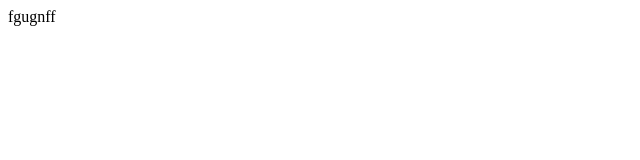
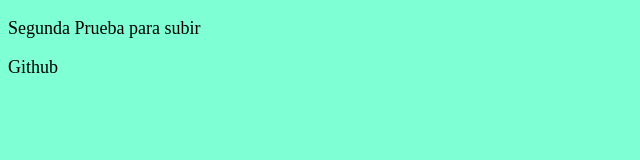
Before and after one commit to JacqueMenes/Segunda-entrega-Jacqueline-Menes, a plain HTML site: page index.html in a window 1280 px wide. Shown: the whole page, without its empty margins (0-640 px from the left). Drawn offline with Linux system fonts and the light colour scheme.

Commit message:
Segundo coment

```diff
--- a/index.html
+++ b/index.html
@@ -1 +1,14 @@
-fgugnff
+<!DOCTYPE html>
+<html lang="en">
+<head>
+    <meta charset="UTF-8">
+    <meta http-equiv="X-UA-Compatible" content="IE=edge">
+    <meta name="viewport" content="width=, initial-scale=1.0">
+    <title>Document</title>
+    <link rel="stylesheet" href="style.css">
+</head>
+<body class="body">
+    <p>Segunda Prueba para subir</p>
+    <p>Github</p>
+</body>
+</html>
--- /dev/null
+++ b/style.css
@@ -0,0 +1,4 @@
+.body {
+    font-size: large;
+    background-color: aquamarine;
+}
```
